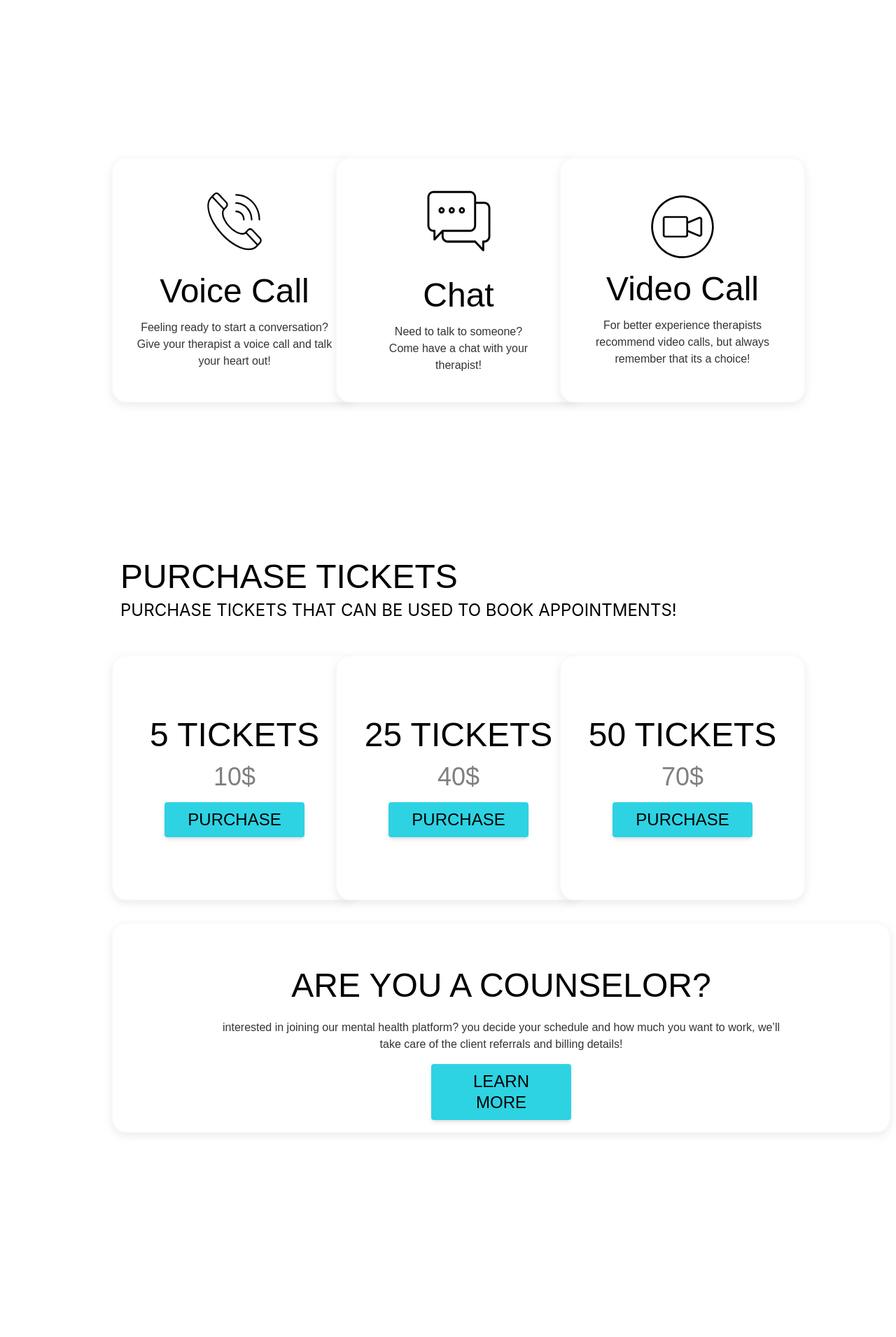
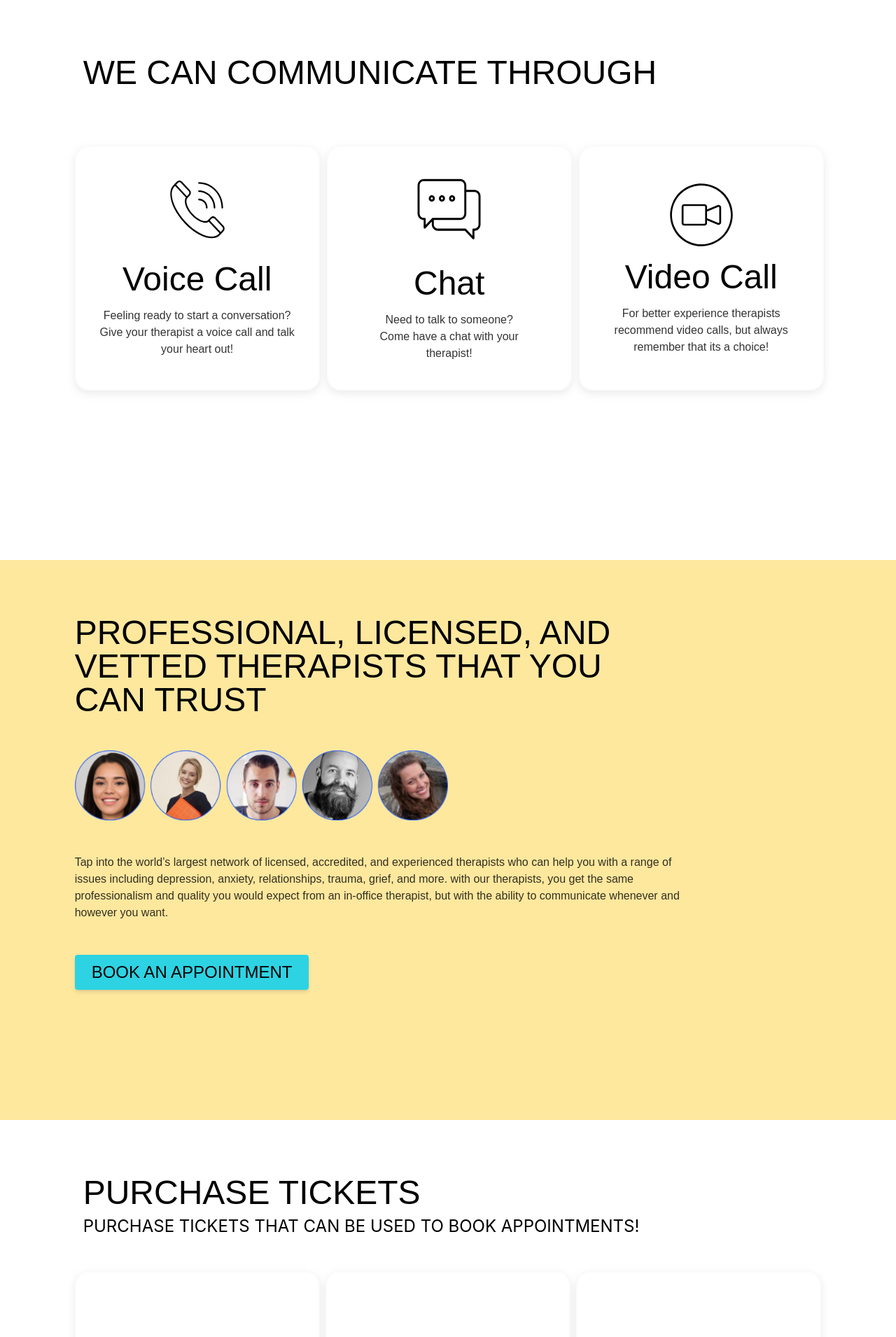
Before and after one commit to ninaderochka/sugar-and-thunder, a React (Create React App) app: page / in a window 1280 px wide. Shown: the top 1910 px of the page at 70% size. Before the commit the page ends 1800 px from the top, so only its background shows below. Built offline with nearby package versions, Linux system fonts and the light colour scheme.

Commit message:
added therapists section

```diff
--- a/src/App.jsx
+++ b/src/App.jsx
@@ -1,12 +1,14 @@
 import React from 'react';
 import Communicate from './components/communicate';
 import Tickets from './components/tickets';
+import Therapists from './components/therapists';
 
 
 function App() {
   return (
     <div className="App">
       <Communicate />
+      <Therapists />
       <Tickets />
 
     </div>
--- a/src/components/box.js
+++ b/src/components/box.js
@@ -2,7 +2,7 @@ import React from "react";
 
 const Box = ({children}) => (
 
-        <div className="bg-white border-border-grey shadow-shadow-grey drop-shadow-lg font-poppins font-normal box-border border-2 rounded-[20px] w-box-width h-box-height flex content-center m-auto">
+        <div className="bg-white border-border-grey shadow-shadow-grey drop-shadow-lg font-poppins font-normal box-border border-2 rounded-[20px] w-full aspect-square flex content-center m-auto">
                 {children}
         </div>
 
--- a/src/components/button.js
+++ b/src/components/button.js
@@ -1,9 +1,9 @@
 import React from 'react';
 
-const Button = ({value, onClick}) => (
+const Button = ({value, onClick, align}) => (
   <button
     type="button"
-    className="font-poppins font-normal  text-black text-2xl uppercase inline-block px-6 py-2.5 place-self-center w-[200px] bg-button-blue leading-tight rounded shadow-md hover:bg-button-blue/90 hover:shadow-lg focus:bg-button-blue/90 focus:shadow-lg focus:outline-none focus:ring-0 active:bg-button-blue/90 active:shadow-lg transition duration-150 ease-in-out"
+    className={`${align} font-poppins font-normal text-black text-2xl uppercase w-fit px-6 py-2.5 bg-button-blue leading-tight rounded shadow-md hover:bg-button-blue/90 hover:shadow-lg focus:bg-button-blue/90 focus:shadow-lg focus:outline-none focus:ring-0 active:bg-button-blue/90 active:shadow-lg transition duration-150 ease-in-out`}
     onClick={(event) => onClick(event)}
   >
     {value}
--- a/src/components/communicate.js
+++ b/src/components/communicate.js
@@ -2,8 +2,9 @@ import React from 'react';
 import Box from './box';
 
 const Communicate = () => {
-  return (
-    <div className='grid grid-cols-3 h-screen mx-[160px]'>
+  return (<div className='w-5/6 h-screen m-auto'>
+ <h1 className="font-poppins font-normal text-5xl ml-3 mb-20 pt-20 uppercase">we can communicate through</h1>
+    <div className='grid grid-cols-3 gap-x-2.5'>
       <Box>
         <div className="m-auto flex flex-col space-y-4">
           <img src="/phone.svg" alt="voice call" className="w-25 m-auto mb-4" />
@@ -43,6 +44,7 @@ const Communicate = () => {
         </div>
       </Box>
     </div>
+  </div>
   );
 };
 
--- /dev/null
+++ b/src/components/therapists.js
@@ -0,0 +1,25 @@
+import React from "react";
+import Button from "./button";
+
+const Therapists = () => {
+    const handleClick = () => {
+        // eslint-disable-next-line
+      console.log('book an appointment')
+      }
+    return (
+
+        <div className="bg-light-yellow h-screen w-screen">
+            <div className="w-5/6 flex flex-col space-y-12 m-auto">
+
+        <h1 className="font-poppins font-normal text-5xl pt-20 uppercase w-9/12">Professional, licensed, and vetted therapists that you can trust</h1>
+        <img src="./therapists.png" alt="therapists" className="w-6/12"/>
+        <p className="font-poppins text-black/80 w-10/12">Tap into the world’s largest network of licensed, accredited, and experienced therapists who can help you with a range of issues including depression, anxiety, relationships, trauma, grief, and more. with our therapists, you get the same professionalism and quality you would expect from an in-office therapist, but with the ability to communicate whenever and however you want.</p>
+        <Button value='Book an Appointment' onClick={handleClick()}/>
+            </div>
+        </div>
+   )
+
+}
+
+
+export default Therapists
--- a/src/components/tickets.js
+++ b/src/components/tickets.js
@@ -5,15 +5,16 @@ import Button from "./button";
 const Tickets = () => {
 
     const handleClick = () => {
+      // eslint-disable-next-line
     console.log('purchase')
     }
 
 
    return (
-    <div className=" h-[1000px] mx-[160px] uppercase ">
+    <div className="h-screen uppercase pt-20 w-5/6 mx-auto">
 <h1 className="font-poppins font-normal text-5xl ml-3 mb-2">Purchase tickets</h1>
 <p className="ml-3 text-2xl mb-12">purchase tickets that can be used to book appointments!</p>
-    <div className='grid grid-cols-3'>
+    <div className='grid grid-cols-3 gap-2'>
     <Box>
     <div className="m-auto flex flex-col space-y-4">
       <p className="font-poppins font-normal text-5xl text-black text-center">
@@ -22,7 +23,7 @@ const Tickets = () => {
       <p className="font-poppins font-normal text-4xl text-center text-black/50 mb-20">
       10$
       </p>
-      <Button value='purchase' onClick={handleClick()}/>
+      <Button value='purchase' onClick={handleClick()} align='place-self-center'/>
     </div>
   </Box>
   <Box>
@@ -33,7 +34,7 @@ const Tickets = () => {
       <p className="font-poppins font-normal text-4xl text-center text-black/50 mb-20">
       40$
       </p>
-      <Button value='purchase' onClick={handleClick()}/>
+      <Button value='purchase' onClick={handleClick()} align='place-self-center'/>
     </div>
   </Box>
   <Box>
@@ -44,15 +45,15 @@ const Tickets = () => {
       <p className="font-poppins font-normal text-4xl text-center text-black/50 mb-20">
       70$
       </p>
-      <Button value='purchase' onClick={handleClick()}/>
+      <Button value='purchase' onClick={handleClick()} align='place-self-center'/>
     </div>
   </Box>
-<div className="bg-white border-border-grey shadow-shadow-grey drop-shadow-lg font-poppins font-normal box-border border-2 rounded-[20px] w-[1112px] h-[300px] flex flex-col space-y-4 mx-auto py-16 mt-8">
+  </div>
+<div className="bg-white border-border-grey shadow-shadow-grey drop-shadow-lg font-poppins font-normal box-border border-2 rounded-[20px] flex flex-col space-y-4 p-8 mt-8 content-center m-auto">
   <h1 className="font-poppins font-normal text-5xl mb-2 text-center">Are you a counselor?</h1>
-  <p className="font-poppins lowercase text-black/80 text-center w-[800px] mx-auto">Interested in joining our mental health platform? You decide your schedule and how much you want to work, we’ll take care of the client referrals and billing details!</p>
-  <Button value='learn more' onClick={handleClick()}/>
+  <p className="font-poppins lowercase text-black/80 text-center w-10/12 mx-auto">Interested in joining our mental health platform? You decide your schedule and how much you want to work, we’ll take care of the client referrals and billing details!</p>
+  <Button value='learn more' onClick={handleClick()} align='place-self-center'/>
 </div>
-  </div>
     </div>
    )
 
--- a/src/index.css
+++ b/src/index.css
@@ -4,6 +4,10 @@
 @tailwind components;
 @tailwind utilities;
 
+html{
+  width:100%;
+  height:100%;
+}
 body {
   margin: 0;
   font-family: -apple-system, BlinkMacSystemFont, 'Segoe UI', 'Roboto', 'Oxygen',
--- a/tailwind.config.js
+++ b/tailwind.config.js
@@ -22,6 +22,9 @@ module.exports = {
       dropShadow: {
         'lg': '0px 4px 6px rgba(178, 171, 171, 0.25)',
       },
+      gridTemplateColumns: {
+        '3': 'repeat(3, minmax(350px, 1fr))',
+      },
 
     },
   },
```
Also changed, not shown: public/therapists.png (added).
